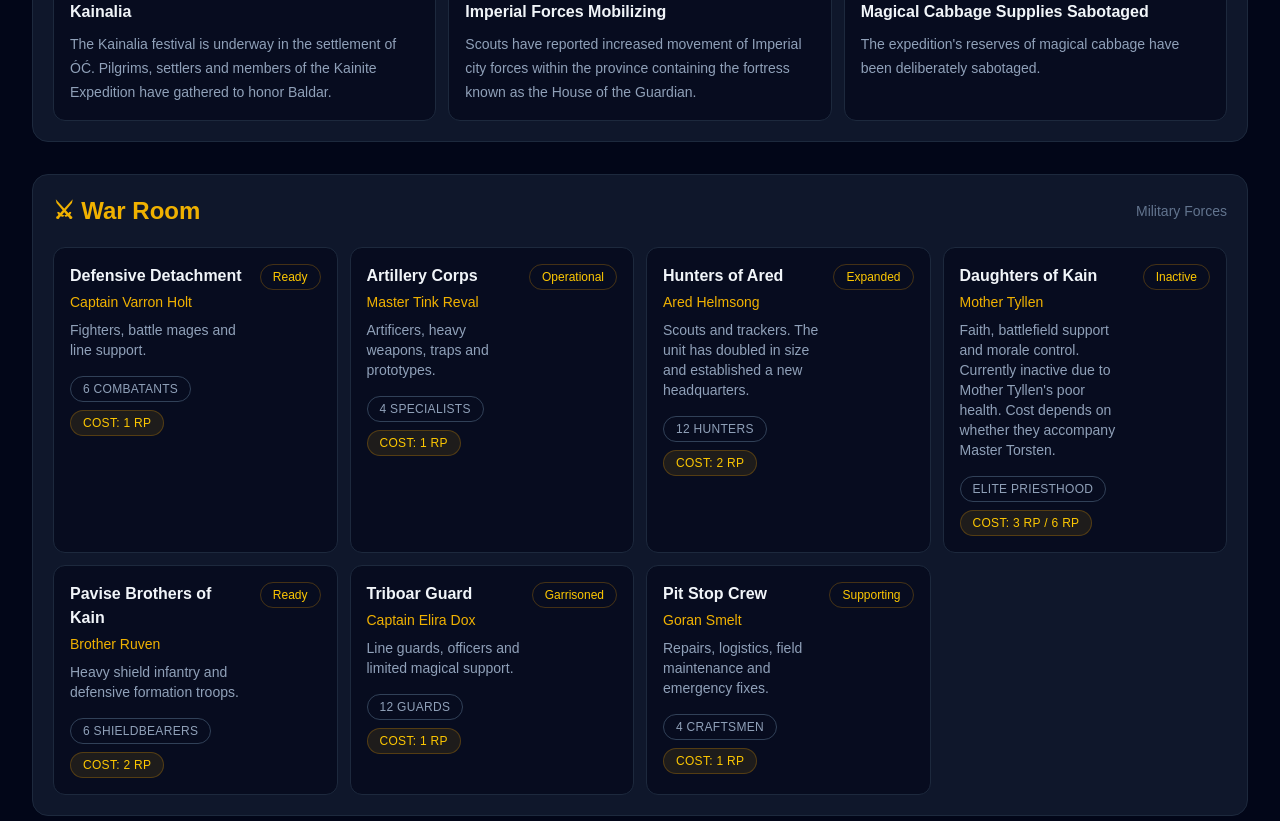
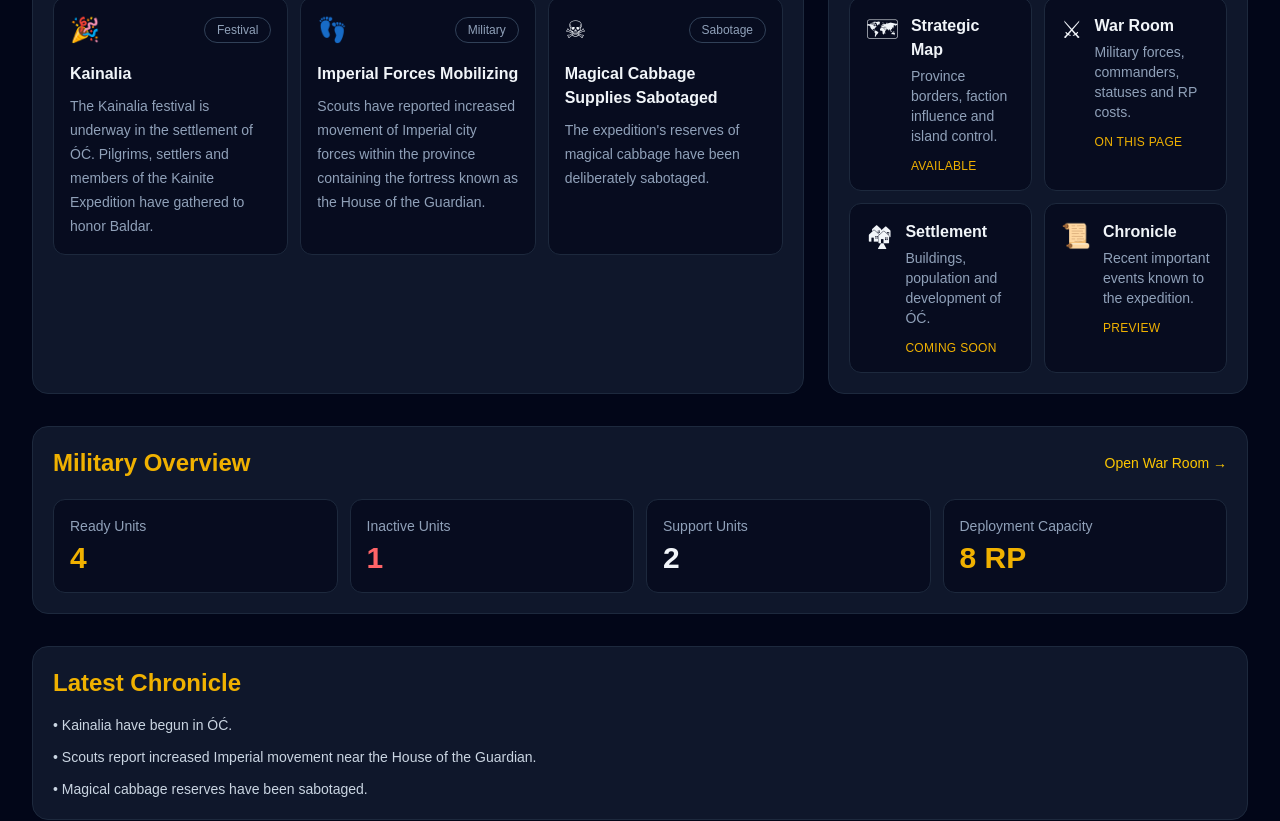
Before and after one commit to Azzimo-dnd/nattau-command, a Next.js app: page / in a window 1280 px wide. Shown: the part 580-1401 px from the top of the page. Built offline with nearby package versions, Linux system fonts and the light colour scheme.

Commit message:
feat: add comand center dashboard features

```diff
--- a/app/page.tsx
+++ b/app/page.tsx
@@ -1,16 +1,31 @@
-import { Header } from "../components/Header";
-import { ResourceGrid } from "../components/ResourceGrid";
-import { SituationPanel } from "../components/SituationPanel";
-import { WarRoom } from "../components/WarRoom";
+import { Header } from "@/components/Header";
+import { ResourceGrid } from "@/components/ResourceGrid";
+import { SituationPanel } from "@/components/SituationPanel";
+import { QuickAccess } from "@/components/QuickAccess";
+import { MilitaryOverview } from "@/components/MilitaryOverview";
+import { ChroniclePreview } from "@/components/ChroniclePreview";
+import { WarRoom } from "@/components/WarRoom";
 
 export default function Home() {
   return (
     <main className="min-h-screen bg-slate-950 p-4 text-slate-100 md:p-8">
       <section className="mx-auto max-w-7xl space-y-8">
         <Header />
+
         <ResourceGrid />
-        <SituationPanel />
-        <WarRoom />
+
+        <section className="grid gap-6 xl:grid-cols-[1fr_420px]">
+          <SituationPanel />
+          <QuickAccess />
+        </section>
+
+        <MilitaryOverview />
+
+        <ChroniclePreview />
+
+        <div id="war-room">
+          <WarRoom />
+        </div>
       </section>
     </main>
   );
--- a/components/ChroniclePreview.tsx
+++ b/components/ChroniclePreview.tsx
@@ -0,0 +1,21 @@
+const entries = [
+  "Kainalia have begun in ÓĆ.",
+  "Scouts report increased Imperial movement near the House of the Guardian.",
+  "Magical cabbage reserves have been sabotaged.",
+];
+
+export function ChroniclePreview() {
+  return (
+    <section id="chronicle" className="rounded-2xl border border-slate-800 bg-slate-900 p-5">
+      <h2 className="mb-4 text-2xl font-bold text-yellow-500">
+        Latest Chronicle
+      </h2>
+
+      <div className="space-y-3 text-sm text-slate-300">
+        {entries.map((entry) => (
+          <p key={entry}>• {entry}</p>
+        ))}
+      </div>
+    </section>
+  );
+}
--- a/components/Header.tsx
+++ b/components/Header.tsx
@@ -1,3 +1,5 @@
+import Link from "next/link";
+
 export function Header() {
   return (
     <header className="rounded-2xl border border-yellow-600/30 bg-slate-900/70 p-6 shadow-2xl">
@@ -21,6 +23,22 @@ export function Header() {
             Status: Expedition Active
           </span>
         </div>
+
+        <nav className="mt-6 flex flex-wrap gap-3 text-sm">
+          <Link
+            href="/"
+            className="rounded-xl border border-slate-700 bg-slate-950/60 px-4 py-2 text-slate-300 hover:border-yellow-600/50 hover:text-yellow-400"
+          >
+            Command Center
+          </Link>
+
+          <Link
+            href="/map"
+            className="rounded-xl border border-yellow-600/30 bg-yellow-500/10 px-4 py-2 text-yellow-300 hover:bg-yellow-500/20"
+          >
+            Map
+          </Link>
+        </nav>
       </div>
     </header>
   );
--- a/components/MilitaryOverview.tsx
+++ b/components/MilitaryOverview.tsx
@@ -0,0 +1,36 @@
+export function MilitaryOverview() {
+  return (
+    <section className="rounded-2xl border border-slate-800 bg-slate-900 p-5">
+      <div className="mb-5 flex items-center justify-between">
+        <h2 className="text-2xl font-bold text-yellow-500">
+          Military Overview
+        </h2>
+        <a href="#war-room" className="text-sm text-yellow-400 hover:underline">
+          Open War Room →
+        </a>
+      </div>
+
+      <div className="grid grid-cols-2 gap-3 md:grid-cols-4">
+        <div className="rounded-xl border border-slate-800 bg-slate-950/60 p-4">
+          <p className="text-sm text-slate-400">Ready Units</p>
+          <p className="mt-1 text-3xl font-bold text-yellow-500">4</p>
+        </div>
+
+        <div className="rounded-xl border border-slate-800 bg-slate-950/60 p-4">
+          <p className="text-sm text-slate-400">Inactive Units</p>
+          <p className="mt-1 text-3xl font-bold text-red-400">1</p>
+        </div>
+
+        <div className="rounded-xl border border-slate-800 bg-slate-950/60 p-4">
+          <p className="text-sm text-slate-400">Support Units</p>
+          <p className="mt-1 text-3xl font-bold text-slate-100">2</p>
+        </div>
+
+        <div className="rounded-xl border border-slate-800 bg-slate-950/60 p-4">
+          <p className="text-sm text-slate-400">Deployment Capacity</p>
+          <p className="mt-1 text-3xl font-bold text-yellow-500">8 RP</p>
+        </div>
+      </div>
+    </section>
+  );
+}
--- a/components/QuickAccess.tsx
+++ b/components/QuickAccess.tsx
@@ -0,0 +1,66 @@
+import Link from "next/link";
+
+const modules = [
+  {
+    title: "Strategic Map",
+    href: "/map",
+    icon: "🗺",
+    description: "Province borders, faction influence and island control.",
+    status: "Available",
+  },
+  {
+    title: "War Room",
+    href: "#war-room",
+    icon: "⚔",
+    description: "Military forces, commanders, statuses and RP costs.",
+    status: "On this page",
+  },
+  {
+    title: "Settlement",
+    href: "#",
+    icon: "🏘",
+    description: "Buildings, population and development of ÓĆ.",
+    status: "Coming soon",
+  },
+  {
+    title: "Chronicle",
+    href: "#chronicle",
+    icon: "📜",
+    description: "Recent important events known to the expedition.",
+    status: "Preview",
+  },
+];
+
+export function QuickAccess() {
+  return (
+    <section className="rounded-2xl border border-slate-800 bg-slate-900 p-5">
+      <h2 className="mb-5 text-2xl font-bold text-yellow-500">
+        Command Modules
+      </h2>
+
+      <div className="grid gap-3 sm:grid-cols-2">
+        {modules.map((module) => (
+          <Link
+            key={module.title}
+            href={module.href}
+            className="rounded-xl border border-slate-800 bg-slate-950/60 p-4 transition hover:border-yellow-600/40 hover:bg-yellow-500/5"
+          >
+            <div className="flex items-start gap-3">
+              <span className="text-2xl">{module.icon}</span>
+
+              <div>
+                <h3 className="font-bold text-slate-100">{module.title}</h3>
+                <p className="mt-1 text-sm text-slate-400">
+                  {module.description}
+                </p>
+                <p className="mt-3 text-xs uppercase tracking-wide text-yellow-500">
+                  {module.status}
+                </p>
+              </div>
+            </div>
+          </Link>
+        ))}
+      </div>
+    </section>
+  );
+}
--- a/data/military.ts
+++ b/data/military.ts
@@ -0,0 +1,52 @@
+export const military = [
+  {
+    name: "Defensive Detachment",
+    commander: "Captain Varron Holt",
+    size: "6 combatants",
+    status: "Ready",
+    detail: "Fighters, battle mages and line support.",
+  },
+  {
+    name: "Artillery Corps",
+    commander: "Master Tink Reval",
+    size: "4 specialists",
+    status: "Operational",
+    detail: "Artificers, heavy weapons, traps and prototypes.",
+  },
+  {
+    name: "Hunters of Ared",
+    commander: "Ared Helmsong",
+    size: "12 hunters",
+    status: "Expanded",
+    detail:
+      "Scouts and trackers. The unit has doubled in size and established a new headquarters.",
+  },
+  {
+    name: "Daughters of Kain",
+    commander: "Mother Tyllen",
+    size: "Elite priesthood",
+    status: "Ready",
+    detail: "Faith, battlefield support and morale control.",
+  },
+  {
+    name: "Pavise Brothers of Kain",
+    commander: "Brother Ruven",
+    size: "6 shieldbearers",
+    status: "Ready",
+    detail: "Heavy shield infantry and defensive formation troops.",
+  },
+  {
+    name: "Triboar Guard",
+    commander: "Captain Elira Dox",
+    size: "12 guards",
+    status: "Garrisoned",
+    detail: "Line guards, officers and limited magical support.",
+  },
+  {
+    name: "Pit Stop Crew",
+    commander: "Goran Smelt",
+    size: "4 craftsmen",
+    status: "Supporting",
+    detail: "Repairs, logistics, field maintenance and emergency fixes.",
+  },
+];
--- a/data/resources.ts
+++ b/data/resources.ts
@@ -0,0 +1,8 @@
+export const resources = [
+  { name: "Resource Points", value: "8", status: "Available", icon: "⚜" },
+  { name: "Morale", value: "High", status: "Inspired", icon: "🔥" },
+  { name: "Treasury", value: "3200", status: "Gold", icon: "💰" },
+  { name: "Supplies", value: "Stable", status: "Secured", icon: "🌾" },
+  { name: "Threat Level", value: "High", status: "Enemy movement", icon: "⚔" },
+  { name: "Population", value: "200+", status: "Settlers", icon: "👥" },
+];
--- a/data/situation.ts
+++ b/data/situation.ts
@@ -0,0 +1,23 @@
+export const situation = [
+  {
+    type: "Festival",
+    icon: "🎉",
+    title: "Kainalia",
+    description:
+      "The Kainalia festival is underway in the settlement of ÓĆ. Pilgrims, settlers and members of the Kainite Expedition have gathered to honor Baldar.",
+  },
+  {
+    type: "Military",
+    icon: "👣",
+    title: "Imperial Forces Mobilizing",
+    description:
+      "Scouts have reported increased movement of Imperial city forces within the province containing the fortress known as the House of the Guardian.",
+  },
+  {
+    type: "Sabotage",
+    icon: "☠",
+    title: "Magical Cabbage Supplies Sabotaged",
+    description:
+      "The expedition's reserves of magical cabbage have been deliberately sabotaged.",
+  },
+];
```
